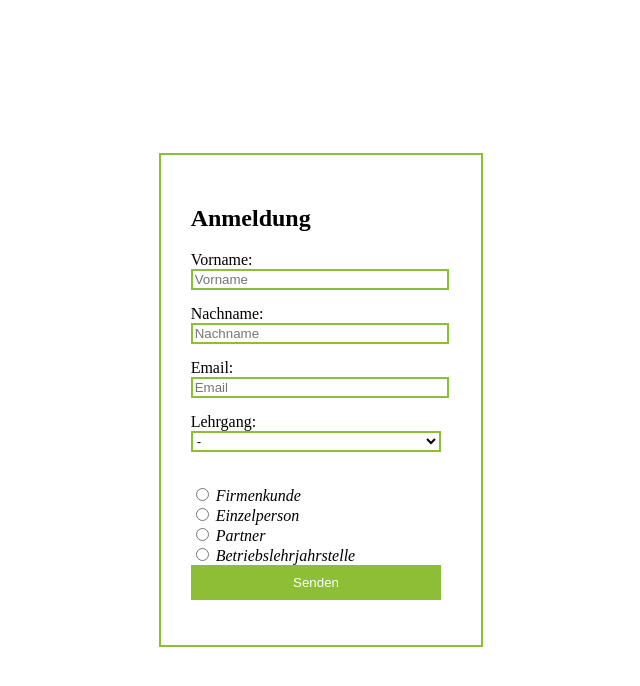
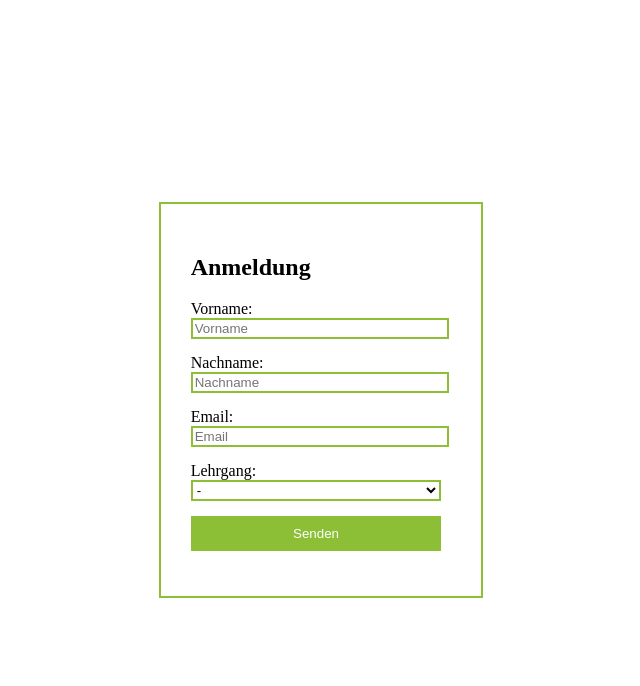
Before and after one commit to Atomic207/m307_Interaktive_Webseite_erstellen, a PHP site: page /addnew.php in a window 1280 px wide. Shown: the top 686 px of the page, without its empty margins (319-959 px from the left). Run offline with PHP 8.4, Linux system fonts and the light colour scheme.

Commit message:
haha gone

```diff
--- a/addnew.php
+++ b/addnew.php
@@ -30,22 +30,6 @@
             </select>
 
 
-            <br><br>
-
-            <input type="radio" name="geschlecht" id="firmenkunde" value="firmenkunde" />
-            <label for="firmenkunde"><i>Firmenkunde</i></label>
-            <br>
-            <input type="radio" name="kundenklasse" id="einzelperson" value="einzelperson" />
-            <label for="einzelperson"><i>Einzelperson</i></label>
-            <br>
-            <input type="radio" name="kundenklasse" id="partner" value="partner" />
-            <label for="partner"><i>Partner</i></label>
-            <br>
-            <input type="radio" name="kundenklasse" id="bljs" value="bljs" />
-            <label for="bljs"><i>Betriebslehrjahrstelle</i></label>
-
-            <br>
-
 
             <input type="submit" value="Senden" class="full-width green-bg">
         </form>
```
